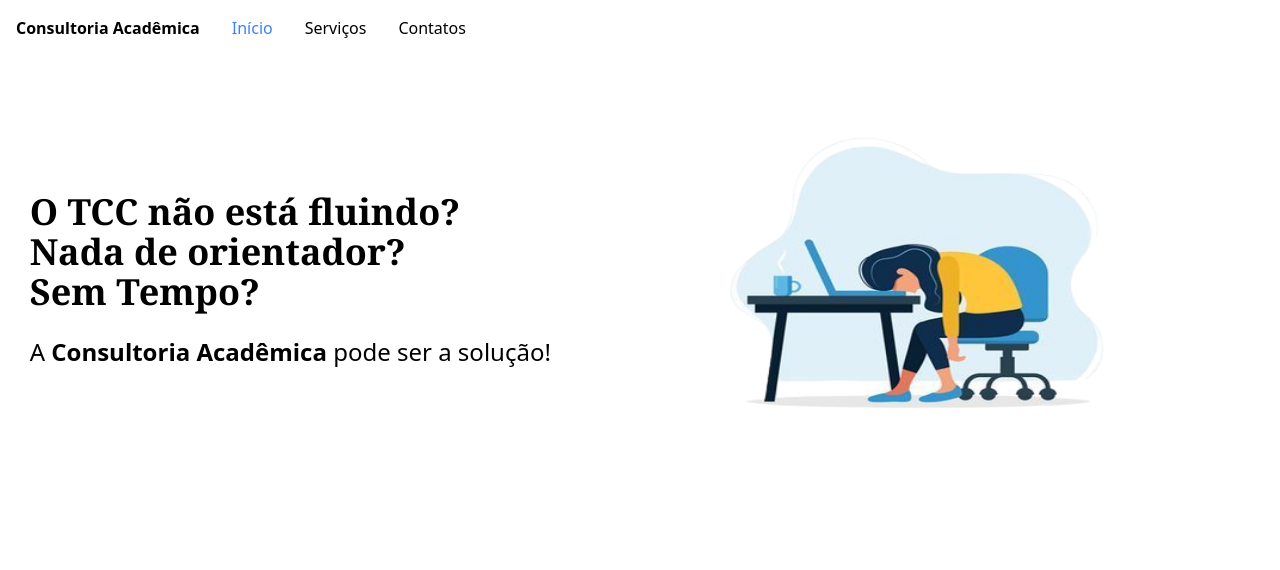
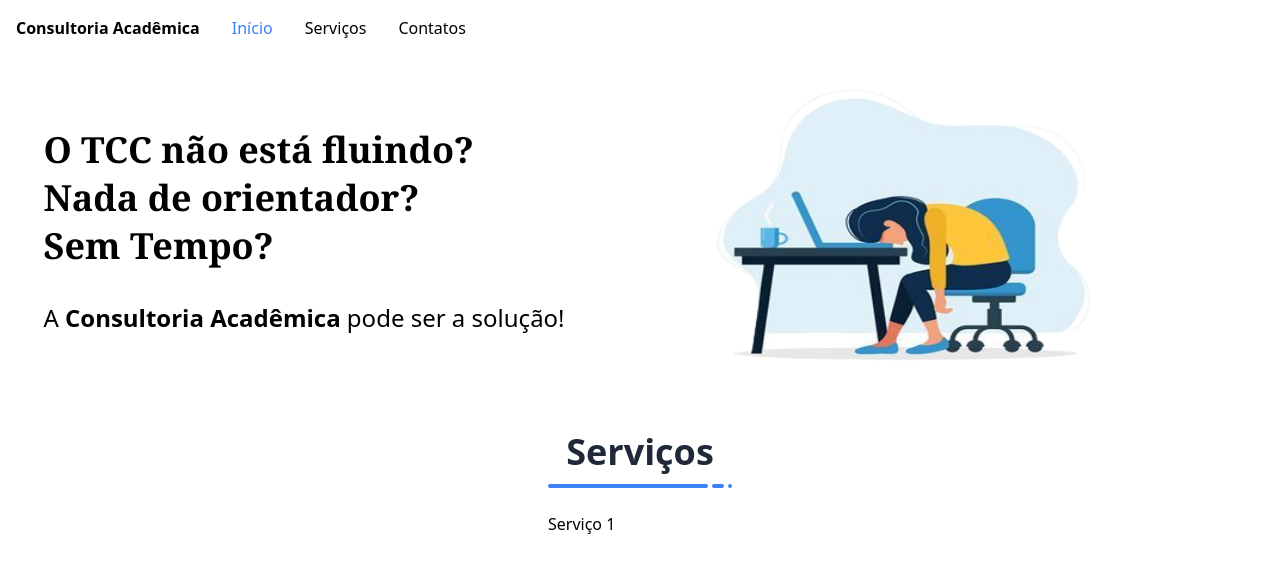
Before and after one commit to rafatosta/consultoria-academica, a React (Vite) app: page / in a window 1280 px wide. Shown: the top 570 px of the page. Built offline with nearby package versions, Linux system fonts and the light colour scheme.

Commit message:
:construction: Home page

```diff
--- a/src/App.tsx
+++ b/src/App.tsx
@@ -6,7 +6,7 @@ import { Route, Routes } from "react-router-dom";
 
 function App() {
   return (
-    <div className="flex flex-col w-full h-screen">
+    <div className="flex flex-col w-full h-screen items-center justify-start">
       <Navbar/>
       <Routes>
         <Route path="/" element={<Home />} />
--- a/src/pages/Home.tsx
+++ b/src/pages/Home.tsx
@@ -1,20 +1,25 @@
+import Title from "../components/Title";
+
 function Home() {
   return (
     <div
-      className="flex flex-col justify-center items-center py-20
-      sm:flex-row sm:items-start sm:justify-around px-4 w-full h-fit
-      /*bg-gradient-to-r  from-green-400/30 to-blue-100/20 */ "
+      className="flex flex-col justify-center items-center
+    w-full sm:py-8 gap-y-8 sm:gap-y-14 px-4"
     >
-      <div className="flex flex-col items-center justify-center sm:items-start gap-y-6 h-72">
-        {/* <div className="text-3xl sm:text-5xl">Consultoria Acadêmica</div> */}
-        <div className="flex flex-col items-center sm:items-start sm:justify-start text-2xl lg:text-4xl font-serif font-bold">
+      <div
+        id="header"
+        className="flex flex-col justify-center items-center
+      sm:flex-row sm:items-start sm:justify-center w-full"
+      >
+        <div className="flex flex-col items-center justify-center sm:items-start gap-y-9 h-72 ">
+          <div className="flex flex-col items-center sm:items-start sm:justify-start text-2xl lg:text-4xl font-serif font-bold gap-y-2">
             <p>O TCC não está fluindo?</p>
             <p>Nada de orientador?</p>
             <p>Sem Tempo?</p>
           </div>
           <div className="text-xl sm:text-2xl font-sans">
-          A <span className="font-bold"> Consultoria Acadêmica</span> pode ser a
-          solução!
+            A <span className="font-bold"> Consultoria Acadêmica</span> pode ser
+            a solução!
           </div>
         </div>
         <img
@@ -23,6 +28,11 @@ function Home() {
           alt="Image profile"
         />
       </div>
+      <div id="services">
+        <Title title="Serviços" />
+        <div>Serviço 1</div>
+      </div>
+    </div>
   );
 }
 
```
Lines whose indentation alone changed are shown as unchanged.
